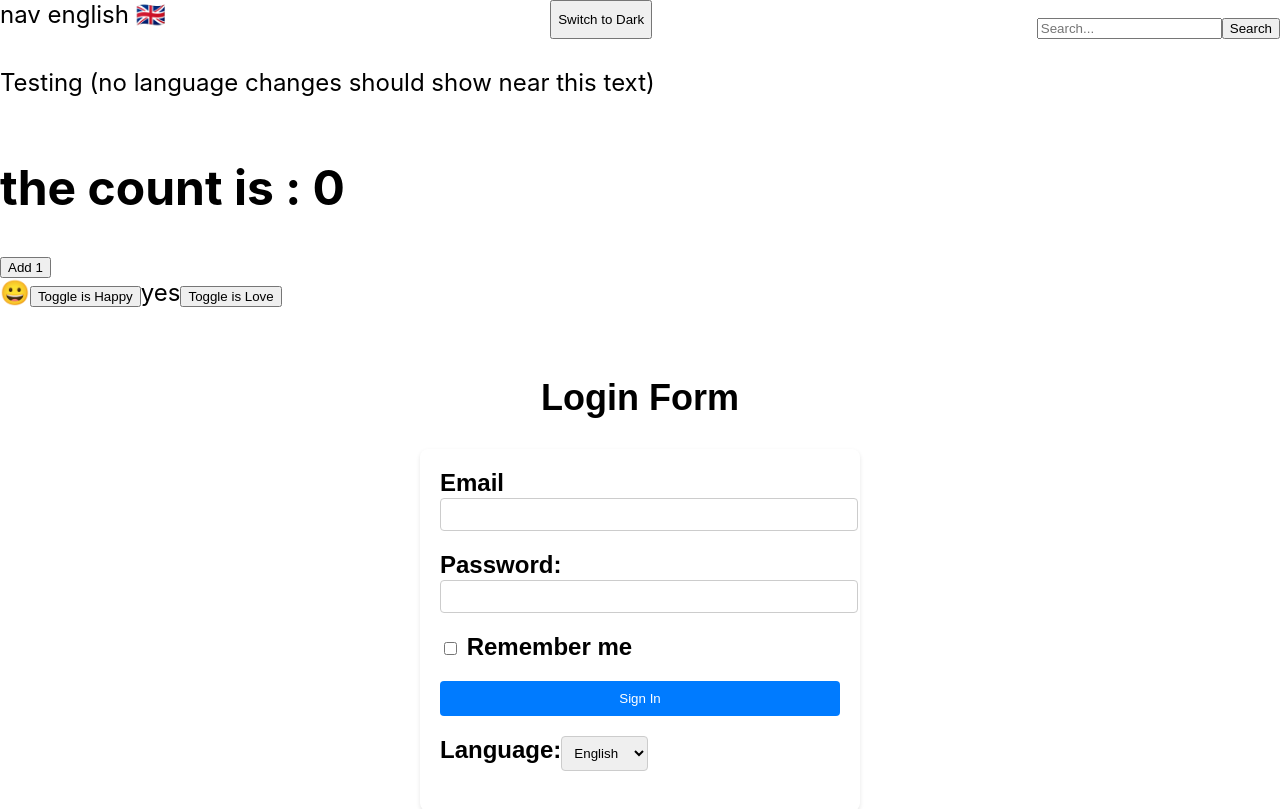
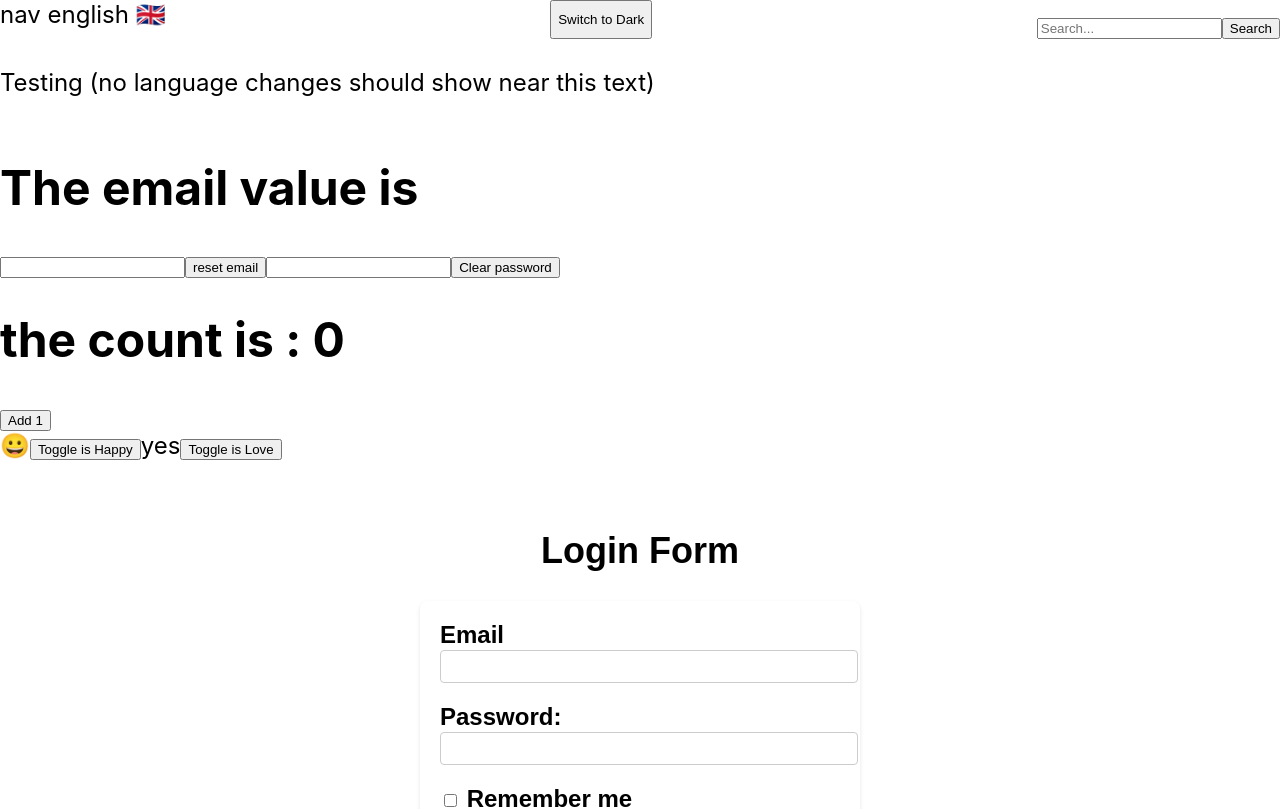
Before and after one commit to BBaccs/practice-context-api, a React (Create React App) app: page / in a window 1280 px wide. Shown: the top 809 px of the page. Built offline with nearby package versions, Linux system fonts and the light colour scheme.

Commit message:
custom hook useInputState useState

```diff
--- a/src/App.js
+++ b/src/App.js
@@ -7,6 +7,7 @@ import Form from './Form';
 import { LanguageProvider } from './contexts/LanguageContext';
 import CounterHooks from './playingWithHooks/CounterHooks';
 import Toggler from './playingWithHooks/Toggler';
+import SimpleFormInputHooks from './playingWithHooks/SimpleFormInputHook';
 
 export default function App() {
   return (
@@ -19,6 +20,7 @@ export default function App() {
             Testing (no language changes should show near this text)
           </div>
           <br />
+          <SimpleFormInputHooks />
           <CounterHooks />
           <Toggler />
           <Form />
--- /dev/null
+++ b/src/playingWithHooks/SimpleFormInputHook.js
@@ -0,0 +1,16 @@
+import React from 'react';
+import useFormState from './hooks/useFormState';
+
+export default function SimpleFormInputHooks() {
+    const [ email, updateEmail, resetEmail ] = useFormState("");
+    const [ password, updatePassword, clearPassword ] = useFormState("");
+  return (
+    <div>
+        <h1>The email value is { email } </h1>
+        <input type="text" value={ email } onChange={ updateEmail } />
+        <button onClick={ resetEmail }>reset email</button>
+        <input type="text" value={ password } onChange={ updatePassword } />
+        <button onClick={ clearPassword }>Clear password</button>
+    </div>
+  )
+}
--- /dev/null
+++ b/src/playingWithHooks/hooks/useFormState.js
@@ -0,0 +1,16 @@
+import { useState } from 'react';
+
+export default initialVal => {
+    const [ value , setValue ] = useState(initialVal);
+    const handleChange = (e) => {
+        setValue(e.target.value);
+    };
+    const reset = () => {
+        setValue("");
+    };
+    return [ value, handleChange, reset ];
+};
+
+
+// Example of using in another file
+// const [ age, handleAgeChange, resetAge ]; = useFormState('');
```
